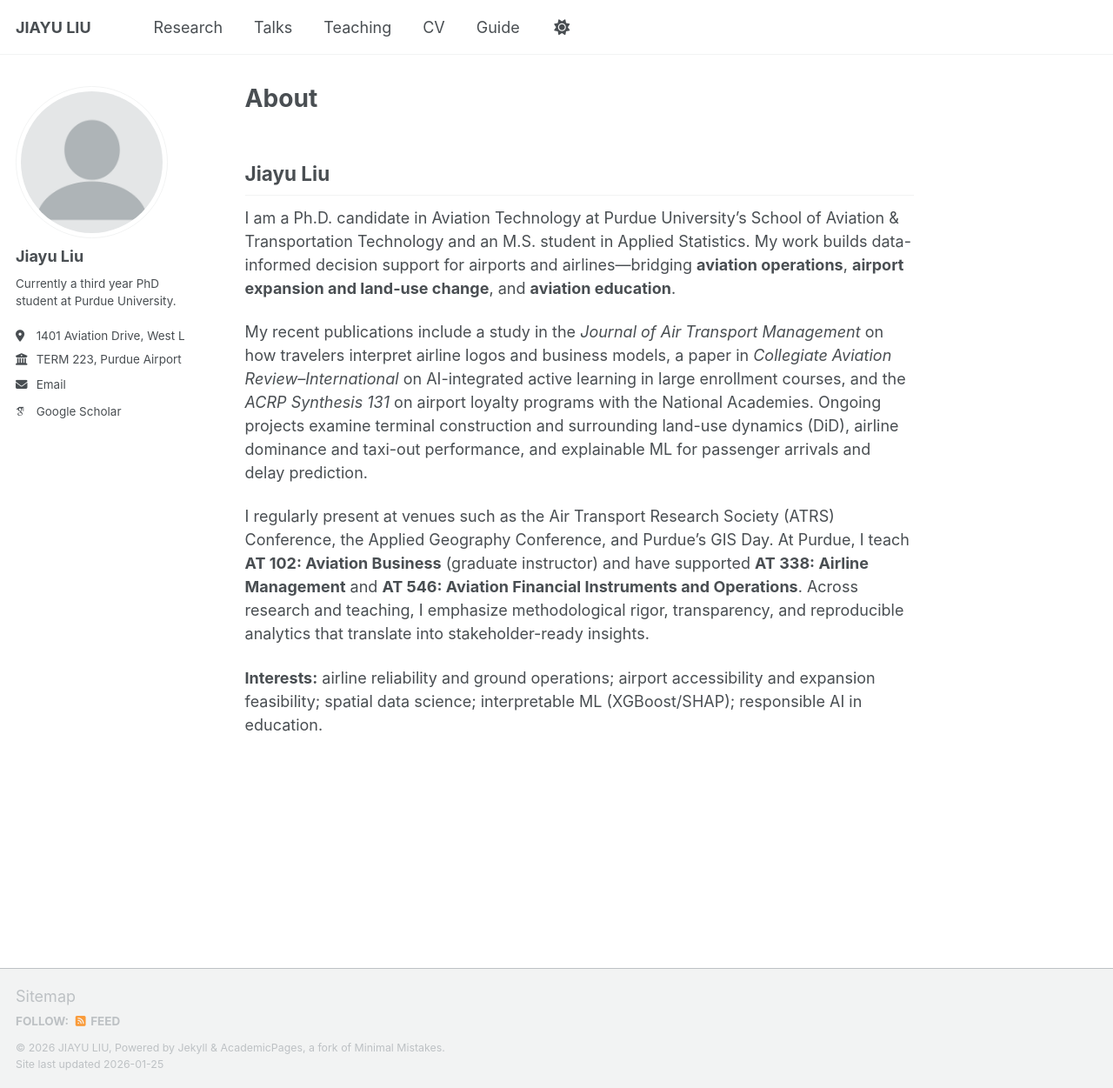
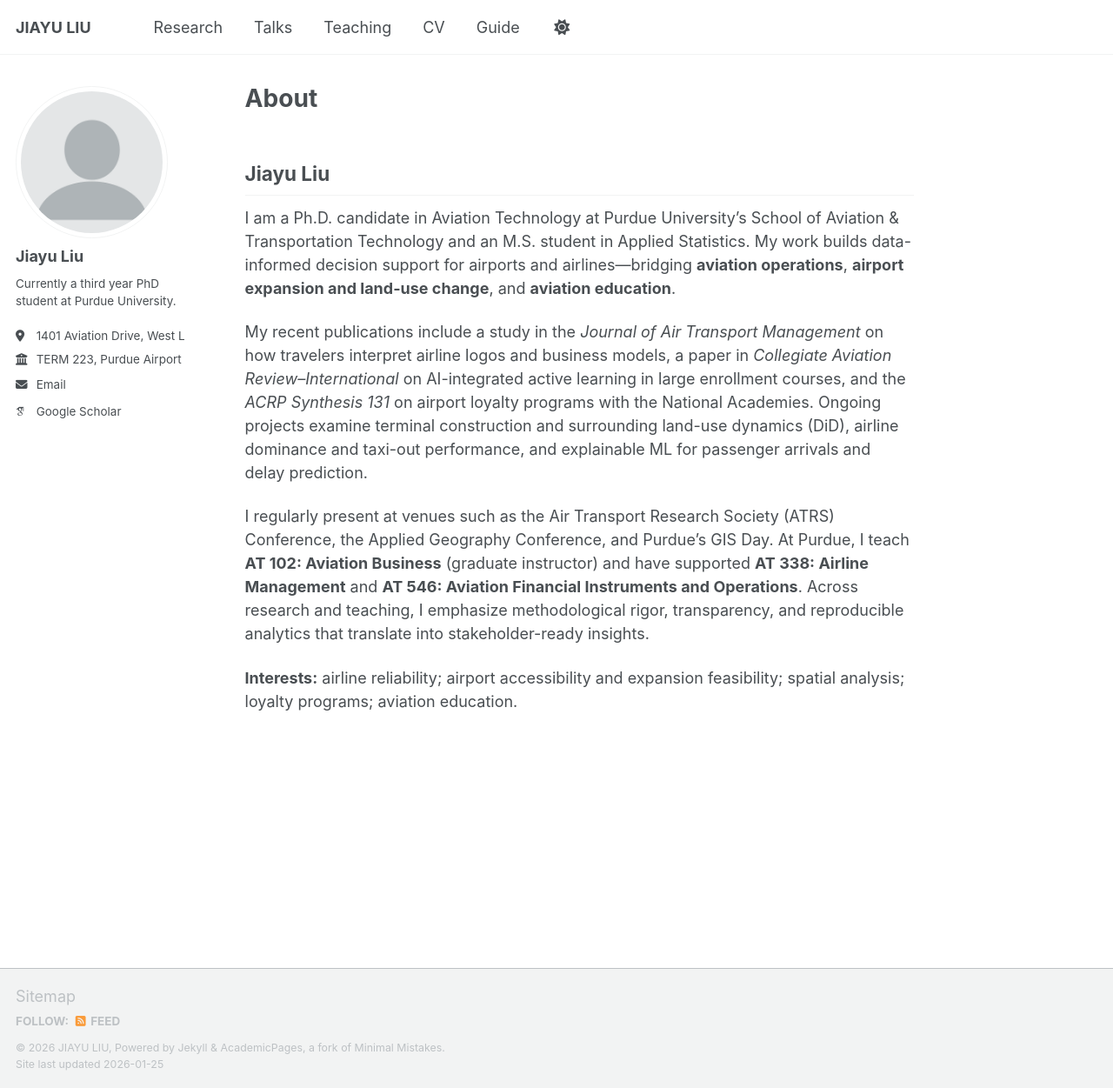
Before and after one commit to liu3309/liu3309.github.io, a Jekyll site: the page built from _pages/about.md, in a window 1280 px wide and 1251 px high. Shown: the whole window at 87% size. Built offline with Jekyll 4.4.1, drawn with Linux system fonts in a browser that asks for light colours; some web fonts are replaced; a script that is not in the unit is left out.

Commit message:
Update interests section in about.md

```diff
--- a/_pages/about.md
+++ b/_pages/about.md
@@ -14,4 +14,4 @@ My recent publications include a study in the *Journal of Air Transport Manageme
 
 I regularly present at venues such as the Air Transport Research Society (ATRS) Conference, the Applied Geography Conference, and Purdue’s GIS Day. At Purdue, I teach **AT 102: Aviation Business** (graduate instructor) and have supported **AT 338: Airline Management** and **AT 546: Aviation Financial Instruments and Operations**. Across research and teaching, I emphasize methodological rigor, transparency, and reproducible analytics that translate into stakeholder-ready insights.
 
-**Interests:** airline reliability and ground operations; airport accessibility and expansion feasibility; spatial data science; interpretable ML (XGBoost/SHAP); responsible AI in education.
+**Interests:** airline reliability; airport accessibility and expansion feasibility; spatial analysis; loyalty programs; aviation education.
```
